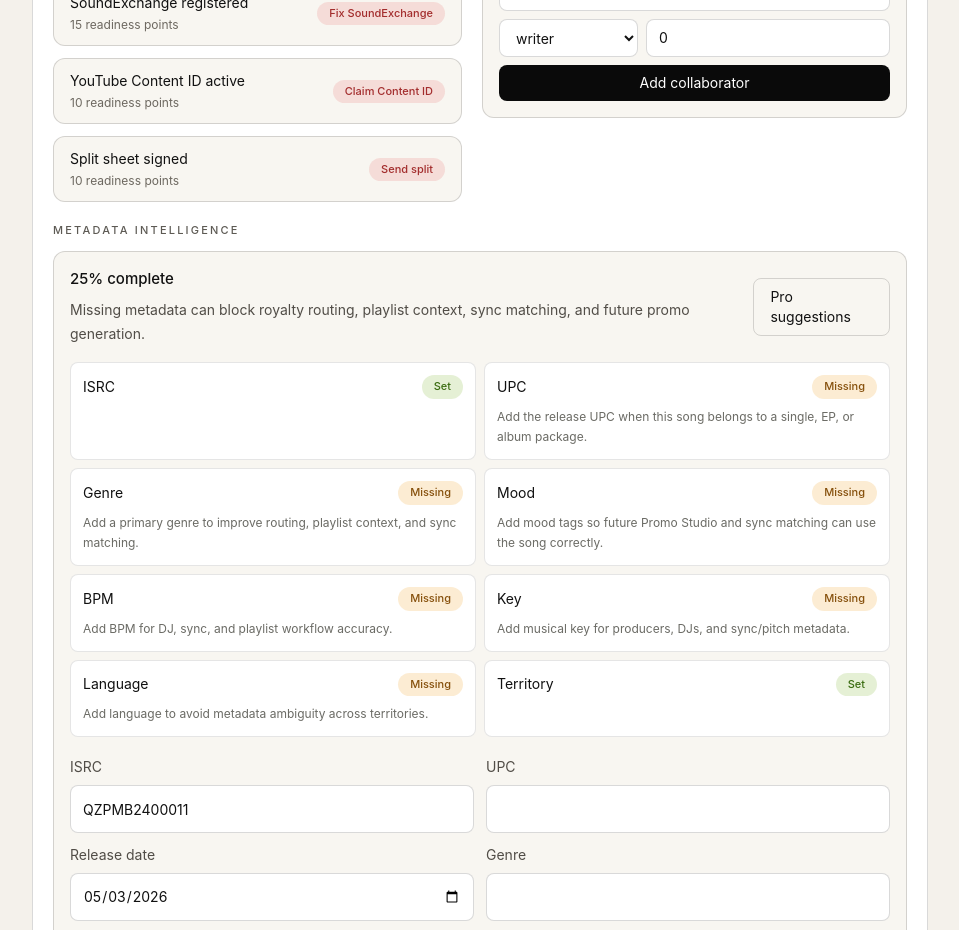
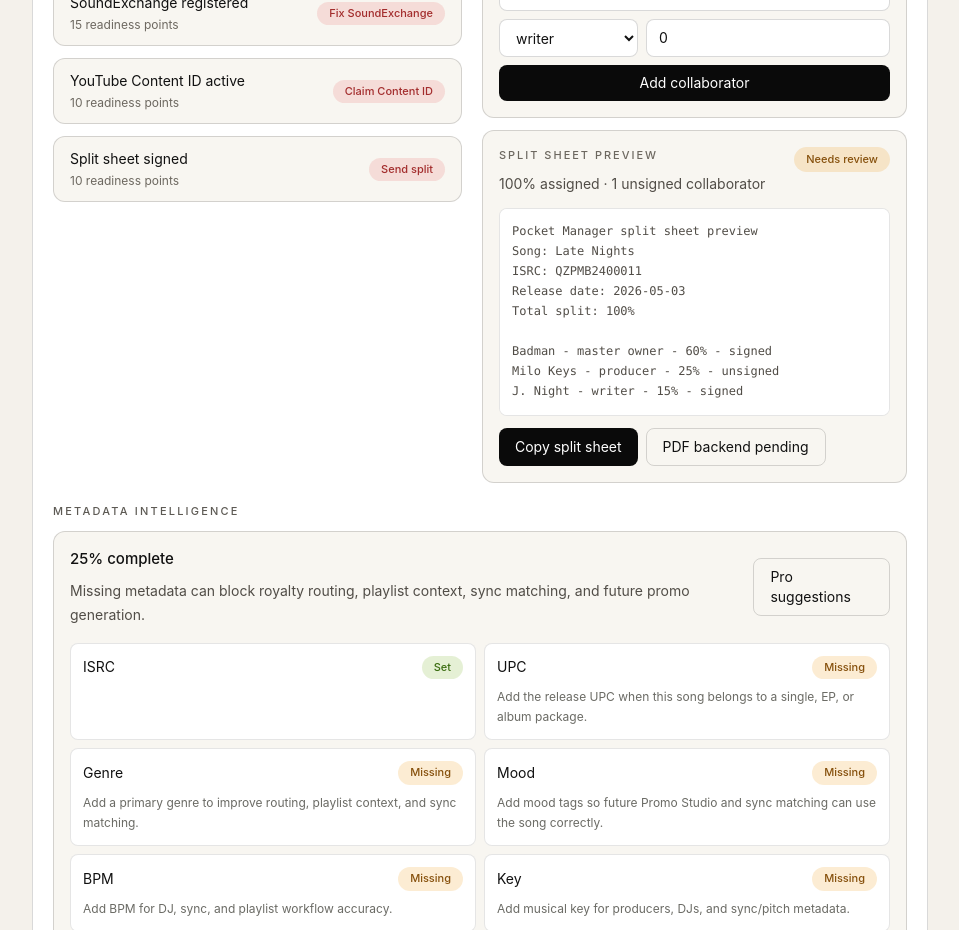
Before and after one commit to oogunbiyi22/pocket-manager, a Next.js app: page /projects/late-nights in a window 1280 px wide. Shown: the part 2640-3570 px from the top of the page, without its empty margins (160-1119 px from the left). Built offline with nearby package versions, Linux system fonts and the light colour scheme.

Commit message:
Add split sheet preview

```diff
--- a/src/app/projects/[projectId]/page.tsx
+++ b/src/app/projects/[projectId]/page.tsx
@@ -2,7 +2,7 @@
 
 import Link from "next/link";
 import { notFound, useParams } from "next/navigation";
-import { ChangeEvent, useState } from "react";
+import { ChangeEvent, useMemo, useState } from "react";
 import { AppShell } from "@/components/app-shell";
 import {
   formatMoney,
@@ -41,6 +41,29 @@ export default function ProjectDetailPage() {
     role: "writer" as const,
     ownershipPercentage: "0",
   });
+  const [splitSheetCopied, setSplitSheetCopied] = useState(false);
+  const splitTotal = song?.collaborators.reduce((total, collaborator) => total + collaborator.ownershipPercentage, 0) ?? 0;
+  const unsignedSplits = song?.collaborators.filter((collaborator) => !collaborator.signed).length ?? 0;
+  const splitSheetText = useMemo(() => {
+    if (!song) {
+      return "";
+    }
+
+    return [
+      "Pocket Manager split sheet preview",
+      `Song: ${song.title}`,
+      `ISRC: ${song.isrc || "Needed"}`,
+      `Release date: ${song.releaseDate}`,
+      `Total split: ${splitTotal}%`,
+      "",
+      ...song.collaborators.map(
+        (collaborator) =>
+          `${collaborator.name} - ${collaborator.role.replaceAll("_", " ")} - ${collaborator.ownershipPercentage}% - ${collaborator.signed ? "signed" : "unsigned"}`,
+      ),
+      "",
+      "This prototype preview is not a signed legal agreement. V5 PDF generation and DocuSign routing belong to the backend/subscription phases.",
+    ].join("\n");
+  }, [song, splitTotal]);
 
   if (!song && !fallbackProject) {
     notFound();
@@ -83,6 +106,15 @@ export default function ProjectDetailPage() {
       ...metadataForm,
       bpm: metadataForm.bpm ? Number(metadataForm.bpm) : undefined,
     });
+  }
+
+  async function copySplitSheet() {
+    if (!splitSheetText) {
+      return;
+    }
+
+    await navigator.clipboard.writeText(splitSheetText);
+    setSplitSheetCopied(true);
   }
 
   return (
@@ -239,6 +271,30 @@ export default function ProjectDetailPage() {
                     </button>
                   </div>
                 </div>
+                <div className="mt-3 rounded-xl border-[0.5px] border-black/15 bg-[#f8f6f1] p-4">
+                  <div className="flex items-start justify-between gap-3">
+                    <div>
+                      <div className="text-[11px] font-medium uppercase tracking-[0.18em] text-[#6d6860]">Split sheet preview</div>
+                      <p className="mt-2 text-sm leading-6 text-[#514d47]">
+                        {splitTotal}% assigned · {unsignedSplits} unsigned collaborator{unsignedSplits === 1 ? "" : "s"}
+                      </p>
+                    </div>
+                    <span className={`rounded-full px-3 py-1 text-[11px] font-medium ${splitTotal === 100 && unsignedSplits === 0 ? statusClass("connected") : statusClass("incomplete")}`}>
+                      {splitTotal === 100 && unsignedSplits === 0 ? "Ready" : "Needs review"}
+                    </span>
+                  </div>
+                  <pre className="mt-3 max-h-52 overflow-auto whitespace-pre-wrap rounded-lg border-[0.5px] border-black/10 bg-white p-3 text-xs leading-5 text-[#514d47]">
+                    {splitSheetText}
+                  </pre>
+                  <div className="mt-3 flex flex-wrap gap-2">
+                    <button type="button" onClick={copySplitSheet} className="rounded-lg bg-[#0a0a0a] px-4 py-2 text-sm text-white">
+                      {splitSheetCopied ? "Copied" : "Copy split sheet"}
+                    </button>
+                    <Link href="/settings" className="rounded-lg border-[0.5px] border-black/15 px-4 py-2 text-sm text-[#111]">
+                      PDF backend pending
+                    </Link>
+                  </div>
+                </div>
               </div>
             </section>
 
```
